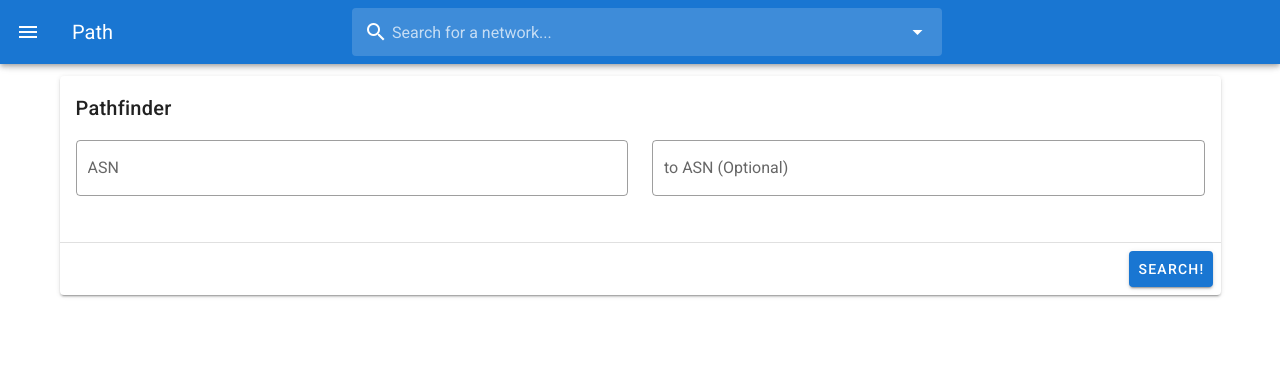
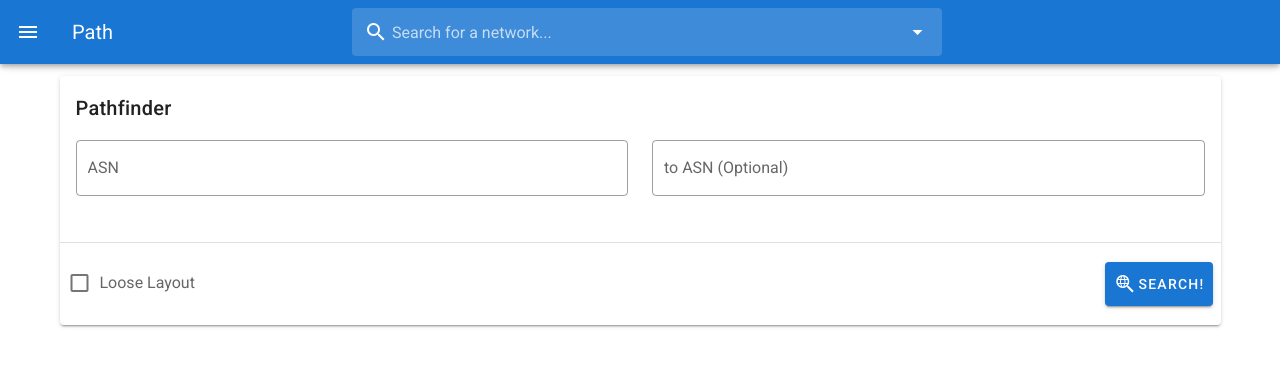
Before and after one commit to strexp/net-info, a Vue app: page /path in a window 1280 px wide. Shown: the top 366 px of the page. Built offline with nearby package versions, Linux system fonts and the light colour scheme; what @growthbunker/vueflags would draw is missing.

Commit message:
Loose Layout and small fix

```diff
--- a/src/utils/d3network.vue
+++ b/src/utils/d3network.vue
@@ -12,7 +12,12 @@ import SpriteText from "three-spritetext";
 import { UnrealBloomPass } from "three/examples/jsm/postprocessing/UnrealBloomPass.js";
 import { ShaderPass } from "three/examples/jsm/postprocessing/ShaderPass.js";
 import { FXAAShader } from "three/examples/jsm/shaders/FXAAShader.js";
-import { Color, Vector2, CubeTextureLoader } from "three/build/three.min.js";
+import {
+  Object3D,
+  Color,
+  Vector2,
+  CubeTextureLoader
+} from "three/build/three.min.js";
 
 export default {
   props: ["nodeList", "linkList", "selected"],
@@ -170,20 +175,17 @@ export default {
           this.stats.begin();
         })
         .nodeThreeObject(node => {
+          const group = new Object3D();
           const sprite = new SpriteText(node.name);
           sprite.material.depthWrite = false;
           sprite.color = "#999999";
-          sprite.textHeight = node.size * 0.8;
+          sprite.textHeight = node.size * 0.7;
           sprite.strokeWidth = "1";
           sprite.strokeColor = "#000000";
-          sprite.position.z = node.size;
           sprite.renderOrder = 999;
           sprite.material.depthTest = false;
-          sprite.material.depthWrite = false;
-          sprite.onBeforeRender = function(renderer) {
-            renderer.clearDepth();
-          };
-          return sprite;
+          group.add(sprite);
+          return group;
         })
         .nodeThreeObjectExtend(true)
         .nodeColor(node => {
--- a/src/views/Path.vue
+++ b/src/views/Path.vue
@@ -20,8 +20,11 @@
       </v-card-text>
       <v-divider />
       <v-card-actions>
+        <v-checkbox v-model="loose" label="Loose Layout" />
         <v-spacer />
-        <v-btn color="primary" @click="search">Search!</v-btn>
+        <v-btn color="primary" large @click="search"
+          ><v-icon>mdi-search-web</v-icon>Search!</v-btn
+        >
       </v-card-actions>
     </v-card>
     <v-card class="mt-6" v-if="show">
@@ -38,7 +41,8 @@ export default {
     from: null,
     to: null,
     dir: null,
-    show: false
+    show: false,
+    loose: false
   }),
   mounted() {
     if ("fromasn" in this.$route.params) {
@@ -57,7 +61,12 @@ export default {
           this.from +
           "/" +
           this.to;
-      else this.dir = process.env.VUE_APP_API_URL + "/as_graph/" + this.from;
+      else
+        this.dir =
+          process.env.VUE_APP_API_URL +
+          "/as_graph/" +
+          this.from +
+          (this.loose ? "?loose" : "");
     }
   }
 };
```
Also changed, not shown: 1 other file (tests, documents, lock files or other folders).
